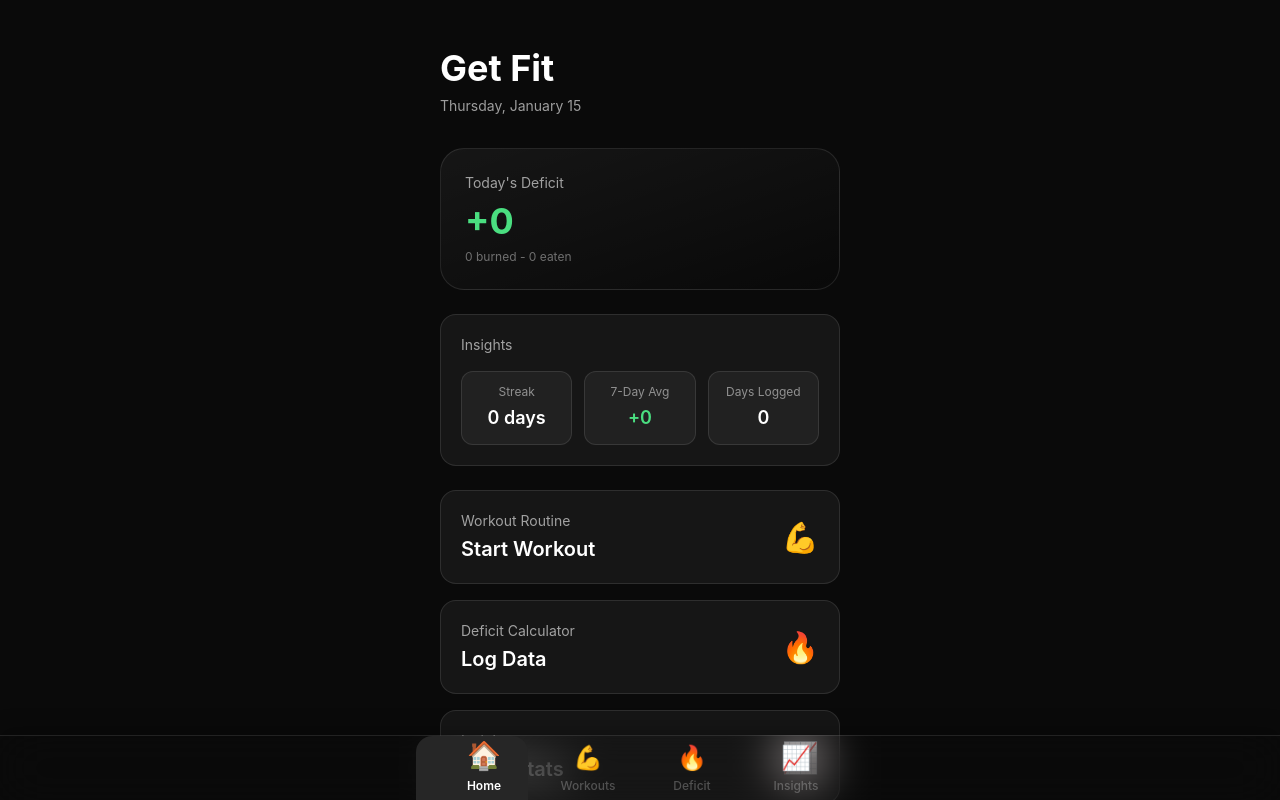
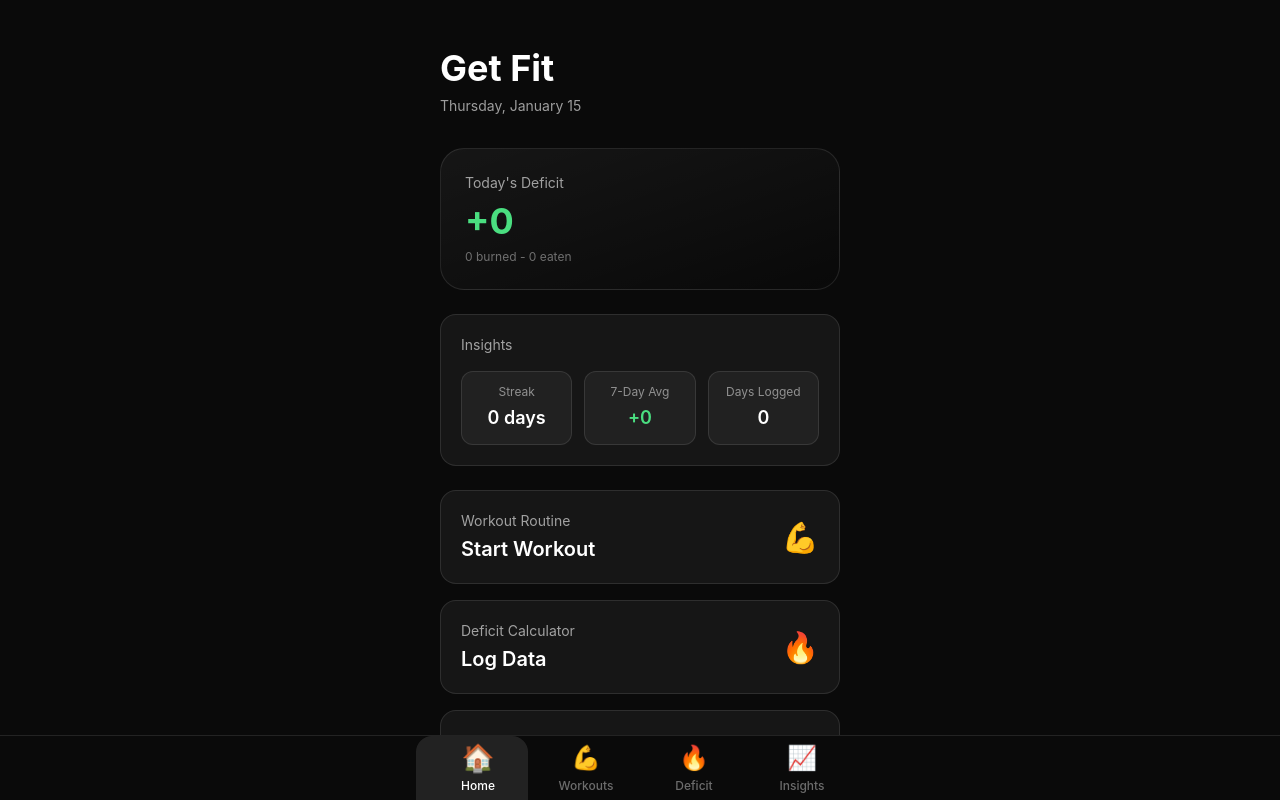
Before and after one commit to 404twillCODE/Get-Fit, a Next.js app: page / in a window 1280 px wide. Both pictures are taken after a click on the button "Continue as Guest". Shown: the top 800 px of the page. Built offline with nearby package versions, Linux system fonts and the light colour scheme; no server answers.

Commit message:
Redesign BottomNav - cleaner look with subtle highlight, fixed animation bugs

```diff
--- a/components/BottomNav.tsx
+++ b/components/BottomNav.tsx
@@ -1,6 +1,6 @@
 "use client";
 
-import { motion, AnimatePresence } from "framer-motion";
+import { motion } from "framer-motion";
 import Link from "next/link";
 import { usePathname } from "next/navigation";
 import { useState } from "react";
@@ -27,26 +27,27 @@ const BottomNav = () => {
   });
 
   return (
-    <nav className="fixed bottom-0 left-0 right-0 z-50 bg-[#0a0a0a]/98 backdrop-blur-xl border-t border-white/10 shadow-[0_-4px_20px_rgba(0,0,0,0.3)]">
-      <div className="max-w-md mx-auto px-2 sm:px-4 relative">
+    <nav className="fixed bottom-0 left-0 right-0 z-50 bg-[#0a0a0a] border-t border-white/10">
+      <div className="max-w-md mx-auto px-1 sm:px-2 relative">
         {/* Animated highlight background - moves smoothly between tabs */}
+        {activeIndex >= 0 && (
           <motion.div
-          className="absolute inset-y-0 bg-[rgb(38,38,38)] rounded-t-2xl pointer-events-none"
+            className="absolute top-0 h-full bg-white/10 rounded-t-2xl pointer-events-none"
             initial={false}
             animate={{
-            x: activeIndex >= 0 ? `${(100 / navItems.length) * activeIndex}%` : '0%',
+              x: `${(100 / navItems.length) * activeIndex}%`,
               width: `${100 / navItems.length}%`,
             }}
             transition={{
               type: "spring",
-            stiffness: 300,
-            damping: 30,
-            mass: 0.8,
+              stiffness: 400,
+              damping: 35,
             }}
             style={{
               left: 0,
             }}
           />
+        )}
 
         <div className="flex items-center justify-around h-16 sm:h-16 relative">
           {navItems.map((item, index) => {
@@ -66,31 +67,26 @@ const BottomNav = () => {
                 onMouseUp={() => setPressedButton(null)}
                 onMouseLeave={() => setPressedButton(null)}
               >
-                {/* Press highlight - shows when button is being pressed (only if not active) */}
-                {isPressed && !isActive && (
-                  <div className="absolute inset-0 bg-[rgb(38,38,38)] rounded-t-2xl opacity-100 pointer-events-none" />
+                {/* Press highlight - shows when button is being pressed */}
+                {isPressed && (
+                  <div className="absolute inset-0 bg-white/5 rounded-t-2xl pointer-events-none" />
                 )}
                 <motion.span
-                  className="text-xl sm:text-2xl mb-0.5 sm:mb-1 relative z-10 pointer-events-none"
+                  className="text-2xl sm:text-2xl mb-1 relative z-10 pointer-events-none"
                   animate={{
-                    scale: isActive ? 1.15 : 1,
-                    y: isActive ? -2 : 0,
+                    scale: isActive ? 1.1 : 1,
                   }}
-                  transition={{ duration: 0.2, ease: "easeOut" }}
+                  transition={{ duration: 0.15, ease: "easeOut" }}
                 >
                   {item.icon}
                 </motion.span>
-                <motion.span
+                <span
                   className={`text-[10px] sm:text-xs font-medium relative z-10 transition-colors pointer-events-none ${
-                    isActive ? "text-white font-semibold" : "text-white/50"
+                    isActive ? "text-white" : "text-white/40"
                   }`}
-                  animate={{
-                    opacity: isActive ? 1 : 0.5,
-                  }}
-                  transition={{ duration: 0.2 }}
                 >
                   {item.name}
-                </motion.span>
+                </span>
               </Link>
             );
           })}
```
Lines whose indentation alone changed are shown as unchanged.
